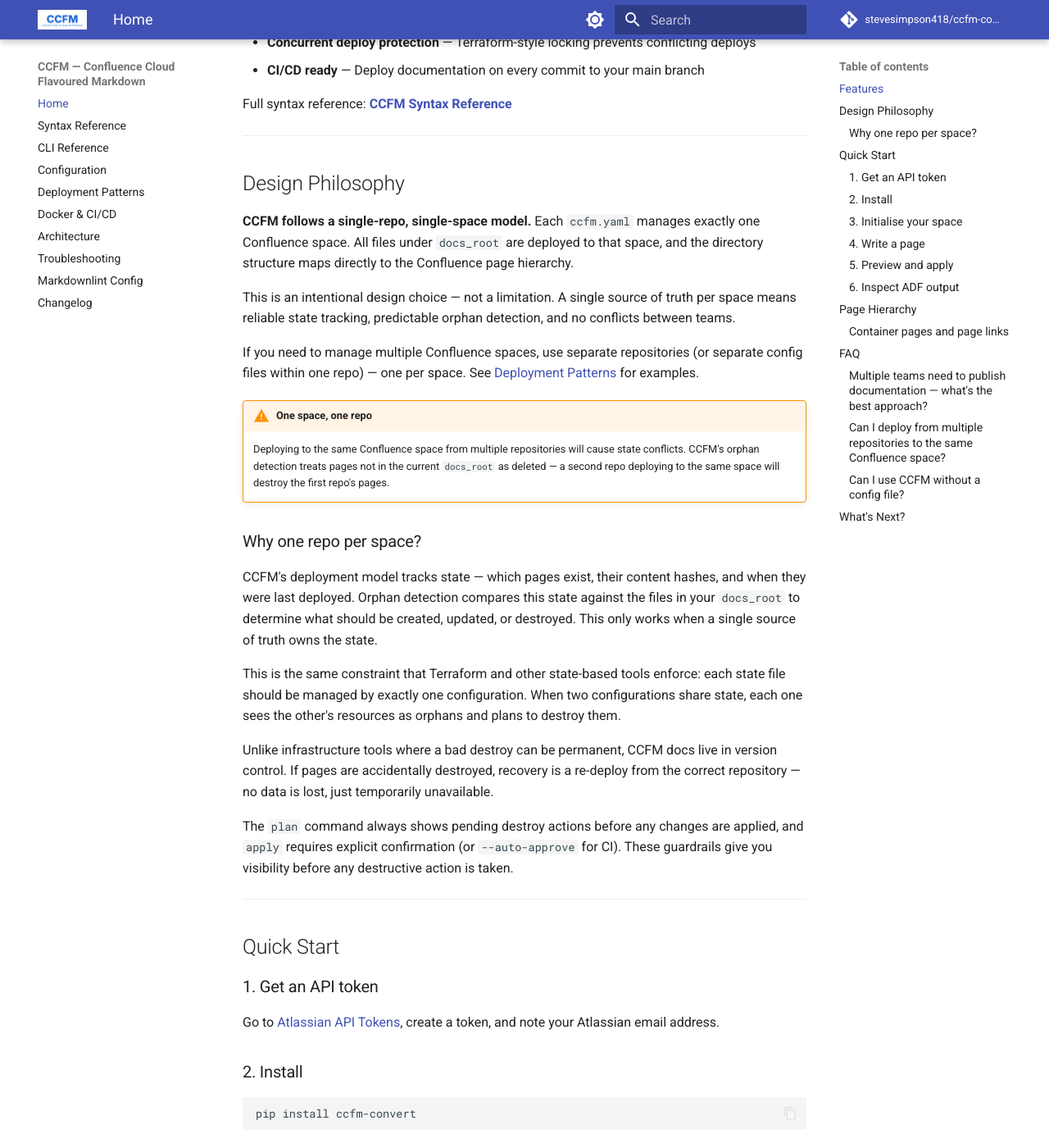
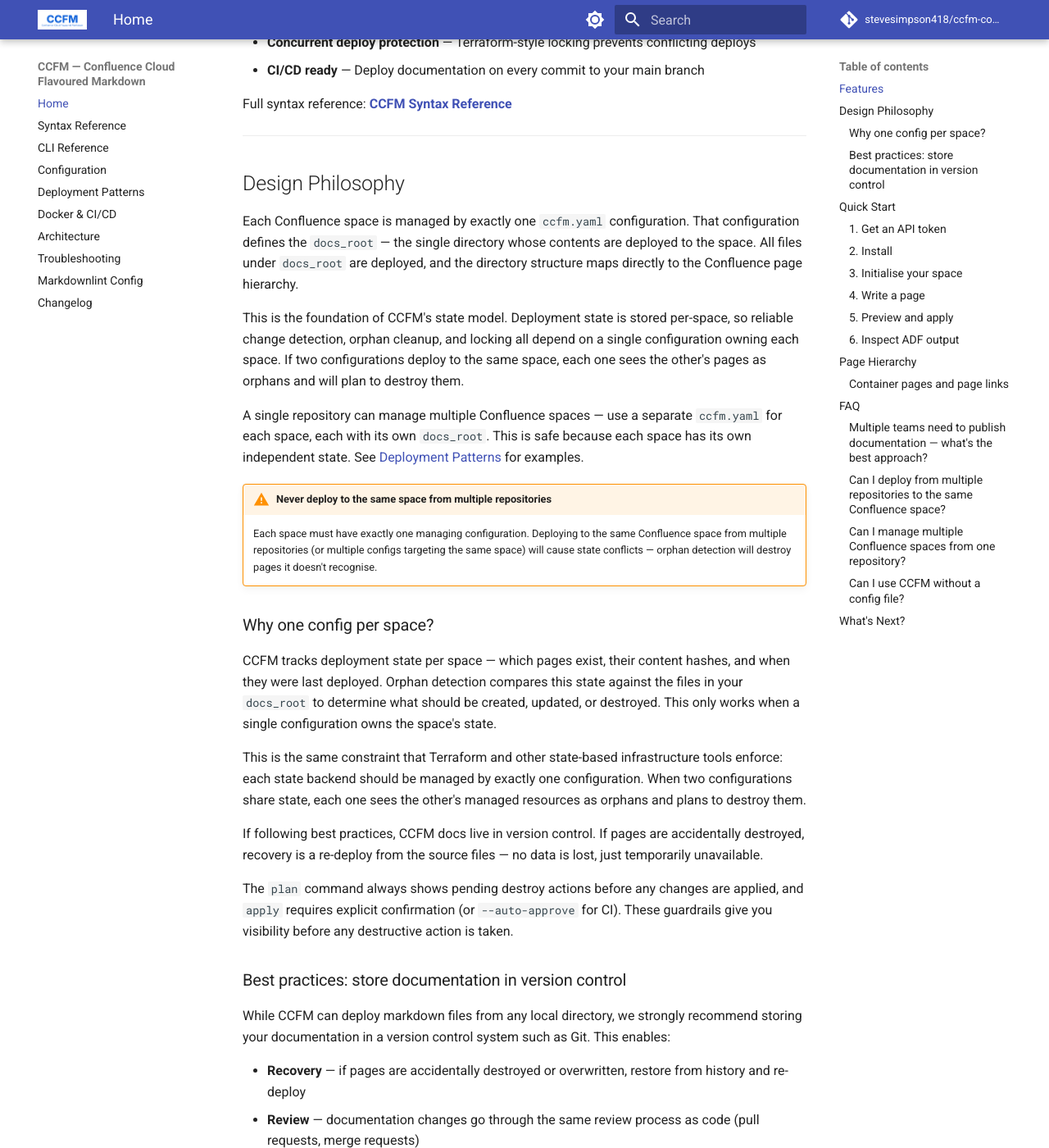
Before and after one commit to stevesimpson418/ccfm-convert, an MkDocs documentation site: the page built from docs/index.md, in a window 1280 px wide and 1400 px high, scrolled down 587 px. Shown: the whole window at 82% size. Built offline with MkDocs 1.6.1 and Material for MkDocs 9.7.7, drawn with Linux system fonts in a browser that asks for light colours; comment, search, counter and statistics services are not loaded; some of the changed text lies outside the part shown.

Commit message:
docs: reframe design philosophy as one config per space
Replace the inaccurate "one repo, one space" framing with "each space is
managed by exactly one ccfm.yaml configuration." This correctly allows
multi-space from one repo while prohibiting multi-config to the same space.

Add best practices section recommending version control for documentation
source files. Add FAQ entry for multi-space from one repo. Update
anti-pattern section and cross-reference links.

```diff
--- a/docs/index.md
+++ b/docs/index.md
@@ -24,40 +24,58 @@
 
 ## Design Philosophy
 
-**CCFM follows a single-repo, single-space model.** Each `ccfm.yaml` manages exactly one
-Confluence space. All files under `docs_root` are deployed to that space, and the directory
-structure maps directly to the Confluence page hierarchy.
+Each Confluence space is managed by exactly one `ccfm.yaml` configuration. That configuration
+defines the `docs_root` — the single directory whose contents are deployed to the space. All
+files under `docs_root` are deployed, and the directory structure maps directly to the
+Confluence page hierarchy.
 
-This is an intentional design choice — not a limitation. A single source of truth per space
-means reliable state tracking, predictable orphan detection, and no conflicts between teams.
+This is the foundation of CCFM's state model. Deployment state is stored per-space, so reliable
+change detection, orphan cleanup, and locking all depend on a single configuration owning each
+space. If two configurations deploy to the same space, each one sees the other's pages as
+orphans and will plan to destroy them.
 
-If you need to manage multiple Confluence spaces, use separate repositories (or separate config
-files within one repo) — one per space. See [Deployment Patterns](deployment-patterns.md) for
-examples.
+A single repository can manage multiple Confluence spaces — use a separate `ccfm.yaml` for each
+space, each with its own `docs_root`. This is safe because each space has its own independent
+state. See [Deployment Patterns](deployment-patterns.md) for examples.
 
-!!! warning "One space, one repo"
-    Deploying to the same Confluence space from multiple repositories will cause state conflicts.
-    CCFM's orphan detection treats pages not in the current `docs_root` as deleted — a second
-    repo deploying to the same space will destroy the first repo's pages.
+!!! warning "Never deploy to the same space from multiple repositories"
+    Each space must have exactly one managing configuration. Deploying to the same Confluence
+    space from multiple repositories (or multiple configs targeting the same space) will cause
+    state conflicts — orphan detection will destroy pages it doesn't recognise.
 
-### Why one repo per space?
+### Why one config per space?
 
-CCFM's deployment model tracks state — which pages exist, their content hashes, and when they
+CCFM tracks deployment state per space — which pages exist, their content hashes, and when they
 were last deployed. Orphan detection compares this state against the files in your `docs_root`
-to determine what should be created, updated, or destroyed. This only works when a single source
-of truth owns the state.
+to determine what should be created, updated, or destroyed. This only works when a single
+configuration owns the space's state.
 
-This is the same constraint that Terraform and other state-based tools enforce: each state file
-should be managed by exactly one configuration. When two configurations share state, each one
-sees the other's resources as orphans and plans to destroy them.
+This is the same constraint that Terraform and other state-based infrastructure tools enforce:
+each state backend should be managed by exactly one configuration. When two configurations share
+state, each one sees the other's managed resources as orphans and plans to destroy them.
 
-Unlike infrastructure tools where a bad destroy can be permanent, CCFM docs live in version
-control. If pages are accidentally destroyed, recovery is a re-deploy from the correct
-repository — no data is lost, just temporarily unavailable.
+If following best practices, CCFM docs live in version control. If pages are accidentally
+destroyed, recovery is a re-deploy from the source files — no data is lost, just temporarily
+unavailable.
 
 The `plan` command always shows pending destroy actions before any changes are applied, and
 `apply` requires explicit confirmation (or `--auto-approve` for CI). These guardrails give
 you visibility before any destructive action is taken.
+
+### Best practices: store documentation in version control
+
+While CCFM can deploy markdown files from any local directory, we strongly recommend storing
+your documentation in a version control system such as Git. This enables:
+
+- **Recovery** — if pages are accidentally destroyed or overwritten, restore from history and
+  re-deploy
+- **Review** — documentation changes go through the same review process as code (pull requests,
+  merge requests)
+- **Audit trail** — full history of who changed what and when
+- **CI/CD integration** — automate deployments on merge to your main branch, ensuring Confluence
+  stays in sync with the source
+- **Collaboration** — multiple authors can work on documentation concurrently using branches
+  without conflicting
 
 ---
 
@@ -209,9 +227,18 @@
 
 ### Can I deploy from multiple repositories to the same Confluence space?
 
-No. CCFM's state tracking and orphan detection assume a single source of truth per space.
-Deploying from a second repository will destroy pages created by the first. This is by design —
-it keeps the model simple and predictable.
+No. Each Confluence space must be managed by exactly one `ccfm.yaml` configuration. Deploying
+from a second configuration will cause orphan detection to destroy pages created by the first.
+
+If multiple teams need to contribute to the same space, use a single repository with
+team-owned subdirectories under one `docs_root`.
+
+### Can I manage multiple Confluence spaces from one repository?
+
+Yes. Create a separate `ccfm.yaml` for each space, each with its own `docs_root` directory.
+Each space has independent state, so there is no conflict. See
+[Deployment Patterns — Multi-Source](deployment-patterns.md#pattern-3-multi-source) for a
+worked example.
 
 ### Can I use CCFM without a config file?
 
--- a/docs/troubleshooting.md
+++ b/docs/troubleshooting.md
@@ -51,7 +51,7 @@
 1. Re-run `ccfm apply` from the **original** repository — the docs are still in version control
 2. Ensure each Confluence space is managed by exactly one `ccfm.yaml` configuration
 
-See [Design Philosophy — Why one repo per space?](index.md#why-one-repo-per-space) for details.
+See [Design Philosophy — Why one config per space?](index.md#why-one-config-per-space) for details.
 
 ## Page hierarchy issues
 
```
Also changed, not shown: docs/deployment-patterns.md (+9 -5 lines).
